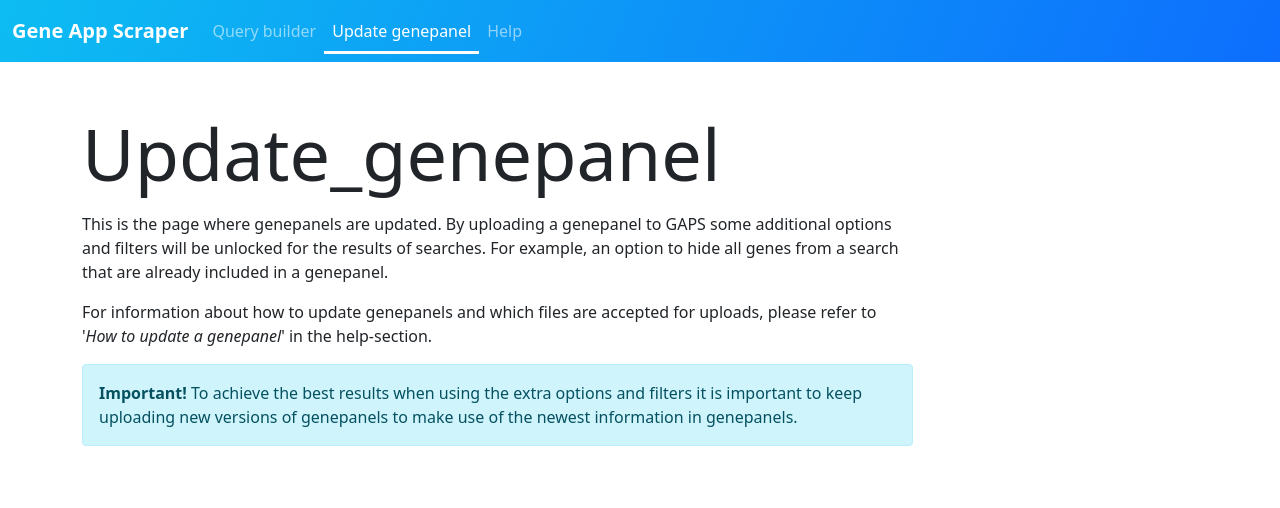
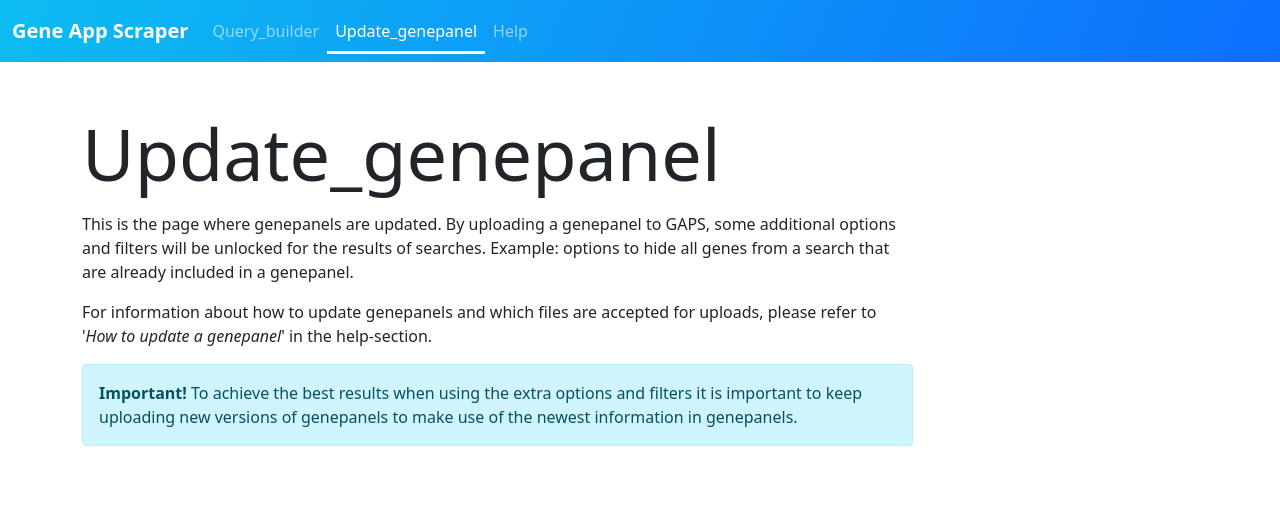
Before and after one commit to MaxNollet/j2_blk4_eindopdracht_flask, a Flask app: page /update_genepanel in a window 1280 px wide. Shown: the top 508 px of the page. Run offline with Flask 2, Linux system fonts and the light colour scheme; parts of the project's set-up code (start-up, migrations or seed data) failed here and were passed over; some libraries are stand-ins or nearby versions.

Commit message:
Kleine cosmetische aanpassingen

```diff
--- a/gaps/templates/base_template.html
+++ b/gaps/templates/base_template.html
@@ -16,9 +16,9 @@
             <div class="container-fluid"><a class="navbar-brand" id="app_name" href="{{ url_for('blueprint_homepage.homepage') }}">Gene App Scraper</a><button data-bs-toggle="collapse" class="navbar-toggler navbar-dark" data-bs-target="#navigation_items_collapse" id="hamburger_button"><span class="visually-hidden">Toggle navigation</span><span class="navbar-toggler-icon" id="hamburger_icon"></span></button>
                 <div class="collapse navbar-collapse" id="navigation_items_collapse">
                     <ul class="navbar-nav" id="navigation_items">
-                        <li class="nav-item" id="navigation_query"><a class="nav-link {% if active_nav and active_nav == 'query' %}active{% endif %}" id="link_query" href="{{ url_for('blueprint_query_builder.query_builder') }}">Query builder</a></li>
+                        <li class="nav-item" id="navigation_query"><a class="nav-link {% if active_nav and active_nav == 'query' %}active{% endif %}" id="link_query" href="{{ url_for('blueprint_query_builder.query_builder') }}">Query_builder</a></li>
                         <li class="nav-item" id="navigation_history" hidden=""><a class="nav-link {% if active_nav and active_nav == 'history' %}active{% endif %}" id="link_history" href="#">Retrieve history</a></li>
-                        <li class="nav-item" id="navigation_genepanel"><a class="nav-link {% if active_nav and active_nav == 'genepanel' %}active{% endif %}" id="link_genepanel" href="{{ url_for('blueprint_update_genepanel.update_genepanel') }}">Update genepanel</a></li>
+                        <li class="nav-item" id="navigation_genepanel"><a class="nav-link {% if active_nav and active_nav == 'genepanel' %}active{% endif %}" id="link_genepanel" href="{{ url_for('blueprint_update_genepanel.update_genepanel') }}">Update_genepanel</a></li>
                         <li class="nav-item" id="navigation_help"><a class="nav-link {% if active_nav and active_nav == 'help' %}active{% endif %}" id="link_help" href="#">Help</a></li>
                     </ul>
                 </div>
--- a/gaps/templates/template_query_builder.html
+++ b/gaps/templates/template_query_builder.html
@@ -15,8 +15,8 @@
                 <h1 class="display-2" id="header">Query_builder</h1>
             </div>
             <div class="col-lg-9" id="col_text">
-                <p id="paragraph_welcome">Welcome to the query builder! Your quest for finding new genes starts here. Follow the three simple steps below to specify what you are looking for and press '<em>Search genes</em>' to start searching for new genes.</p>
-                <p id="paragraph_help">For detailed information about every step in the query builder and a step-by-step-guide, please refer to '<em>How to use the query builder</em>' in the help-section.</p>
+                <p id="paragraph_welcome">Welcome to the Query_builder! Your quest for finding new genes starts here. Use the three simple steps below to specify what you are looking for and press '<em>Search genes</em>' to start searching for new genes.</p>
+                <p id="paragraph_help">For detailed information about every step in the query builder, and a step-by-step-guide, please refer to '<em>How to use the query builder</em>' in the help-section.</p>
             </div>
         </div>
         <div class="alert alert-info alert-dismissible" role="alert" id="alert" hidden=""><button type="button" class="btn-close" data-bs-dismiss="alert" aria-label="Close"></button><span id="alert_message"><strong>Alert</strong> text.</span></div>
--- a/gaps/templates/template_update_genepanel.html
+++ b/gaps/templates/template_update_genepanel.html
@@ -14,19 +14,12 @@
                 <h1 class="display-2" id="header">Update_genepanel</h1>
             </div>
             <div class="col-lg-9" id="col_text">
-                <p id="paragraph_information">This is the page where genepanels are updated. By uploading a genepanel to GAPS some additional options and filters will be unlocked for the results of searches. For example, an option to hide all genes from a search that are already included in a genepanel.</p>
+                <p id="paragraph_information">This is the page where genepanels are updated. By uploading a genepanel to GAPS, some additional options and filters will be unlocked for the results of searches. Example: options to hide all genes from a search that are already included in a genepanel.</p>
                 <p id="paragraph_help">For information about how to update genepanels and which files are accepted for uploads, please refer to '<em>How to update a genepanel</em>' in the help-section.</p>
                 <div class="alert alert-info" role="alert" id="alert_best_results"><span id="text_alert_best_results"><strong>Important!&nbsp;</strong>To achieve the best results when using the extra options and filters it is important to keep uploading new versions of genepanels to make use of the newest information in genepanels.<br></span></div>
             </div>
         </div>
-        <div class="row section_header padding_below_section" id="row_statistics">
-            <div class="col-lg-9" id="col_statistics">
-                <h2 id="header_statistics" class="section_header">Statistics</h2>
-                <p id="paragraph_about_statistics">Below are a few fun statistics about genepanels that have been uploaded before. Statistics about searches are not included here.</p>
-                <p class="font-monospace" id="paragraph_statistics"><div>Custom Code for showing stats</div></p>
-            </div>
-        </div>
-        <form id="form_update_genepanel" method="post" enctype="multipart/form-data">
+        <form id="form_update_genepanel" class="padding_below_section" method="post" enctype="multipart/form-data">
             <h2 id="header_update_genepanel" class="section_header">Update genepanel</h2>
             <div class="row gy-3" id="row_update_genepanel">
                 <div class="col-lg-8" id="col_select_genepanel"><label class="form-label" id="label_upload_genepanel" for="input_upload_panel">Select a genepanel</label>
@@ -35,5 +28,12 @@
                 <div class="col-lg-auto align-self-start d-grid" id="col_update_genepanel"><label class="form-label" id="label_update_genepanel" for="button_update_genepanel">Update genepanel</label><button class="btn btn-primary" id="button_update_genepanel" type="submit">Upload &amp; update genepanel</button></div>
             </div>
         </form>
+        <div class="row section_header" id="row_statistics">
+            <div class="col-lg-9" id="col_statistics">
+                <h2 id="header_statistics" class="section_header">Statistics</h2>
+                <p id="paragraph_about_statistics">Below are a few fun statistics about genepanels that have been uploaded before. Statistics about searches are not included here.</p>
+                <p class="font-monospace" id="paragraph_statistics"><div>Custom Code for showing stats</div></p>
+            </div>
+        </div>
     </div>
 {% endblock %}
```
